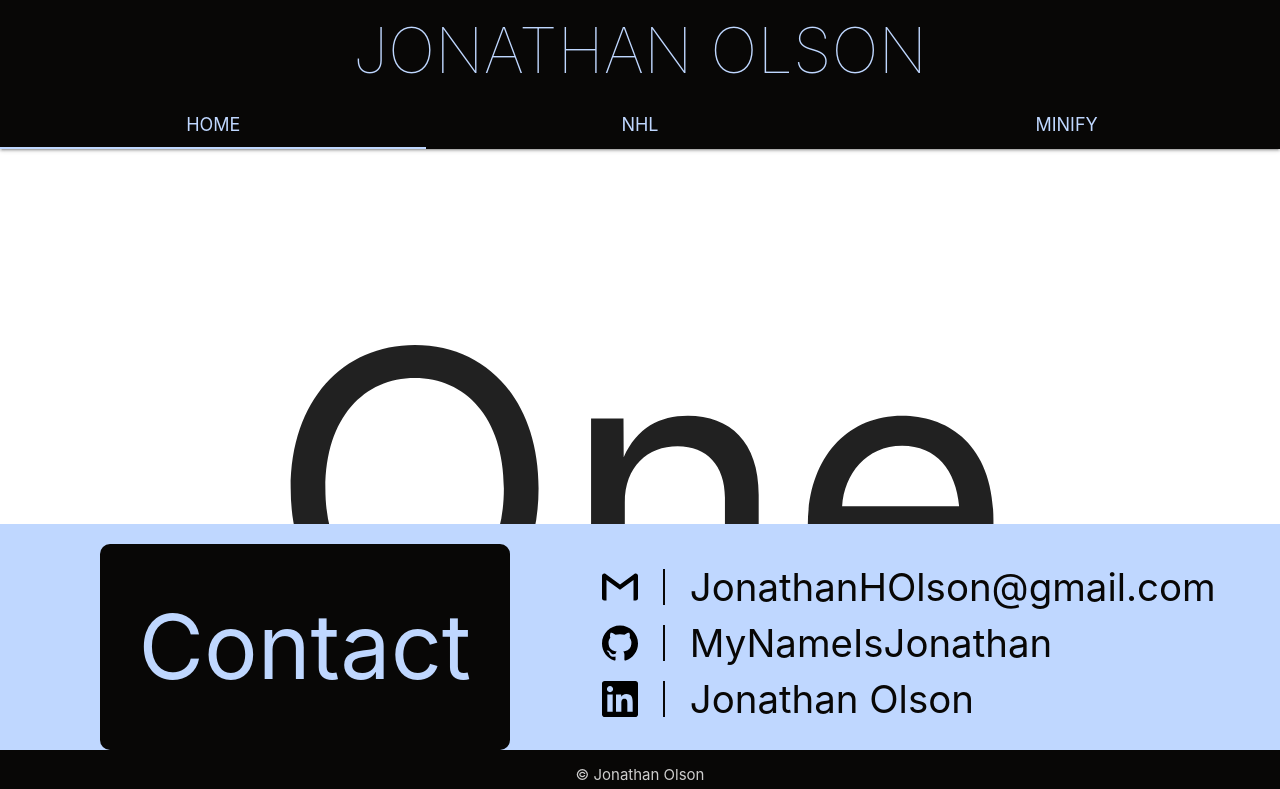
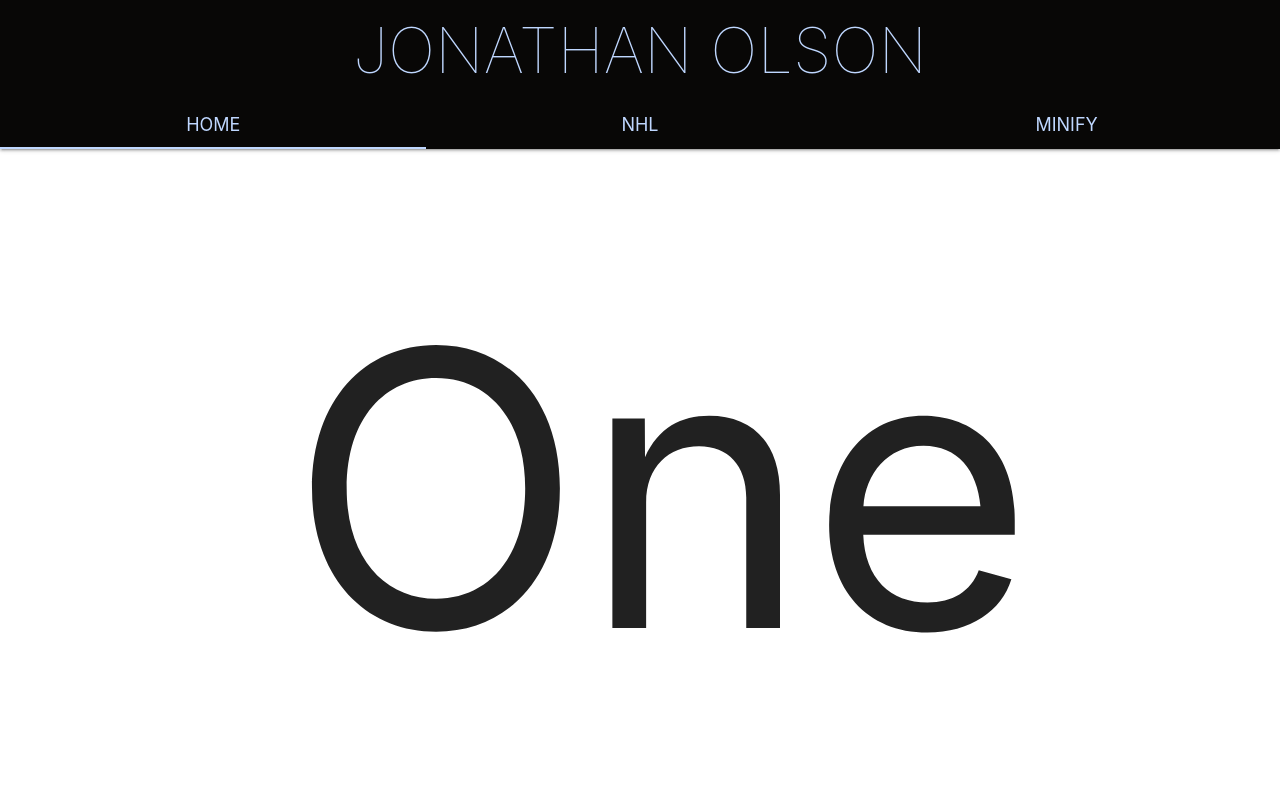
Before and after one commit to MyNameIsJonathan/PortfolioWebsite, a React (Create React App) app in the folder portfolio_app/: page / in a window 1280 px wide. Shown: the top 789 px of the page. Built offline with nearby package versions, Linux system fonts and the light colour scheme.

Commit message:
Made Footer Sticky

```diff
--- a/portfolio_app/public/index.html
+++ b/portfolio_app/public/index.html
@@ -28,9 +28,9 @@
     <link rel="stylesheet" href="style.css" />
     <title>React App</title>
   </head>
-  <body>
+  <body id="root">
     <noscript>You need to enable JavaScript to run this app.</noscript>
-    <div id="root"></div>
+    <!-- <div id="root"></div> -->
     <!-- Compiled and minified JavaScript -->
     <script src="https://cdnjs.cloudflare.com/ajax/libs/materialize/1.0.0/js/materialize.min.js"></script>
   </body>
--- a/portfolio_app/public/style.css
+++ b/portfolio_app/public/style.css
@@ -5,13 +5,24 @@
   --light-blue: #bfd7ff;
   --dark-blue: #395380;
   --grey: #29241f;
+  --white2: #d8dde4;
 }
 
-html,
+/* html,
 body {
   height: 100vh;
+  /* background-color: var(--light-blue); */
+
+/* #root {
+  height: 100vh;
+} */
+
+body {
+  display: flex;
+  min-height: 100vh;
+  flex-direction: column;
 }
 
-#root {
-  height: 100vh;
+main {
+  flex: 1 0 auto;
 }
--- a/portfolio_app/src/App.css
+++ b/portfolio_app/src/App.css
@@ -13,10 +13,10 @@ nav {
 }
 
 footer {
-  position: fixed;
+  /* position: fixed;
   bottom: 0;
-  left: 0;
-  width: 100%;
+  left: 0; */
+  /* width: 100%; */
 }
 
 svg {
@@ -68,18 +68,22 @@ svg {
 }
 
 .contact {
-  font-size: 7vw;
+  font-size: 3em;
   color: var(--light-blue);
   margin: 10% 0;
   padding: 1vw 3vw;
 }
 
 .footer-contact-text {
-  font-size: 3vw;
+  font-size: 1.7em;
   margin-left: 25px;
   border-left: 2px solid var(--black);
   padding-left: 25px;
   height: 100%;
+  color: var(--light-blue);
+  background-color: var(--black);
+  padding: 5px 10px;
+  border-radius: 5px;
 }
 
 .contact-container {
@@ -96,7 +100,11 @@ svg {
 .collection .collection-item {
   background-color: transparent;
   border: none;
-  height: 7vh;
+  height: 2em;
+  padding-top: 1px;
+  padding-bottom: 1px;
+  margin: 10px 0;
+  font-size: 120%;
 }
 
 .footer-inner {
@@ -105,5 +113,11 @@ svg {
   justify-content: space-around;
   flex-wrap: wrap;
   margin: 0 5%;
-  width: 100%;
+  padding-bottom: 2vh;
 }
+
+@media only screen and (max-width: 600px) {
+  .footer-contact-text.valign-wrapper {
+    display: none;
+  }
+}
--- a/portfolio_app/src/App.jsx
+++ b/portfolio_app/src/App.jsx
@@ -18,14 +18,17 @@ class App extends React.Component {
 
   render() {
     return (
-      <div className="main">
+      <>
         <Navbar />
 
-        <PageOne />
-        <PageTwo />
-        <PageThree />
+        <main>
+          <PageOne />
+          <PageTwo />
+          <PageThree />
+        </main>
+
         <Footer />
-      </div>
+      </>
     );
   }
 }
--- a/portfolio_app/src/Components/Footer.jsx
+++ b/portfolio_app/src/Components/Footer.jsx
@@ -12,7 +12,6 @@ class Footer extends React.Component {
           <div className="valign-wrapper contact-container">
             <h5 className="contact">Contact</h5>
           </div>
-          <div className="">
           <ul className="collection">
             <li className="collection-item valign-wrapper">
               <EmailLogo />
@@ -28,12 +27,11 @@ class Footer extends React.Component {
             </li>
             <li className="collection-item valign-wrapper">
               <LinkedInLogo />
-                <span className="footer-contact-text valign-wrapper flow-text">
+              <span className="footer-contact-text valign-wrapper">
                 Jonathan Olson
               </span>
             </li>
           </ul>
-          </div>
         </div>
         <div className="footer-copyright footer-bottom">
           <div className="container center-align">© Jonathan Olson</div>
--- a/portfolio_app/src/Components/Navbar.jsx
+++ b/portfolio_app/src/Components/Navbar.jsx
@@ -8,6 +8,7 @@ class Navbar extends React.Component {
 
   render() {
     return (
+      <header>
         <nav>
           <div className="valign-wrapper">
             <h1 className="navbar-name center-align">JONATHAN OLSON</h1>
@@ -38,6 +39,7 @@ class Navbar extends React.Component {
             </ul>
           </div>
         </nav>
+      </header>
     );
   }
 }
--- a/portfolio_app/src/Components/PageOne.jsx
+++ b/portfolio_app/src/Components/PageOne.jsx
@@ -2,11 +2,11 @@ import React from 'react';
 
 const PageOne = props => {
   return (
-    <div id="PageOne" className="col s12">
+    <div id="PageOne" className="container center-align">
       <div className="valign-wrapper">
-        <div className="container">
-          <h3 className="welcome-hello valign-wrapper center-align">One</h3>
-        </div>
+        <h3 className="welcome-hello valign-wrapper center-align">
+          One two three
+        </h3>
       </div>
     </div>
   );
```
Also changed, not shown: 1 other file (tests, documents, lock files or other folders). Lines whose indentation alone changed are shown as unchanged.
